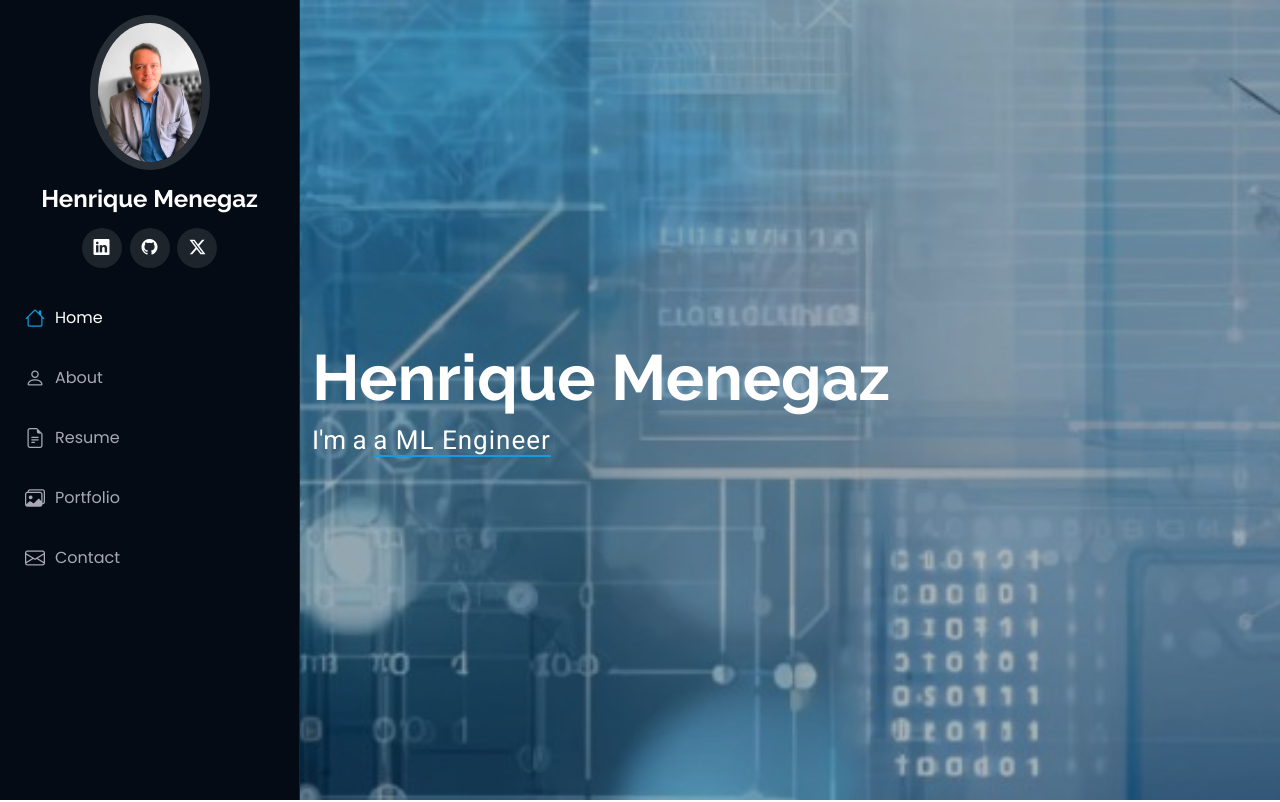
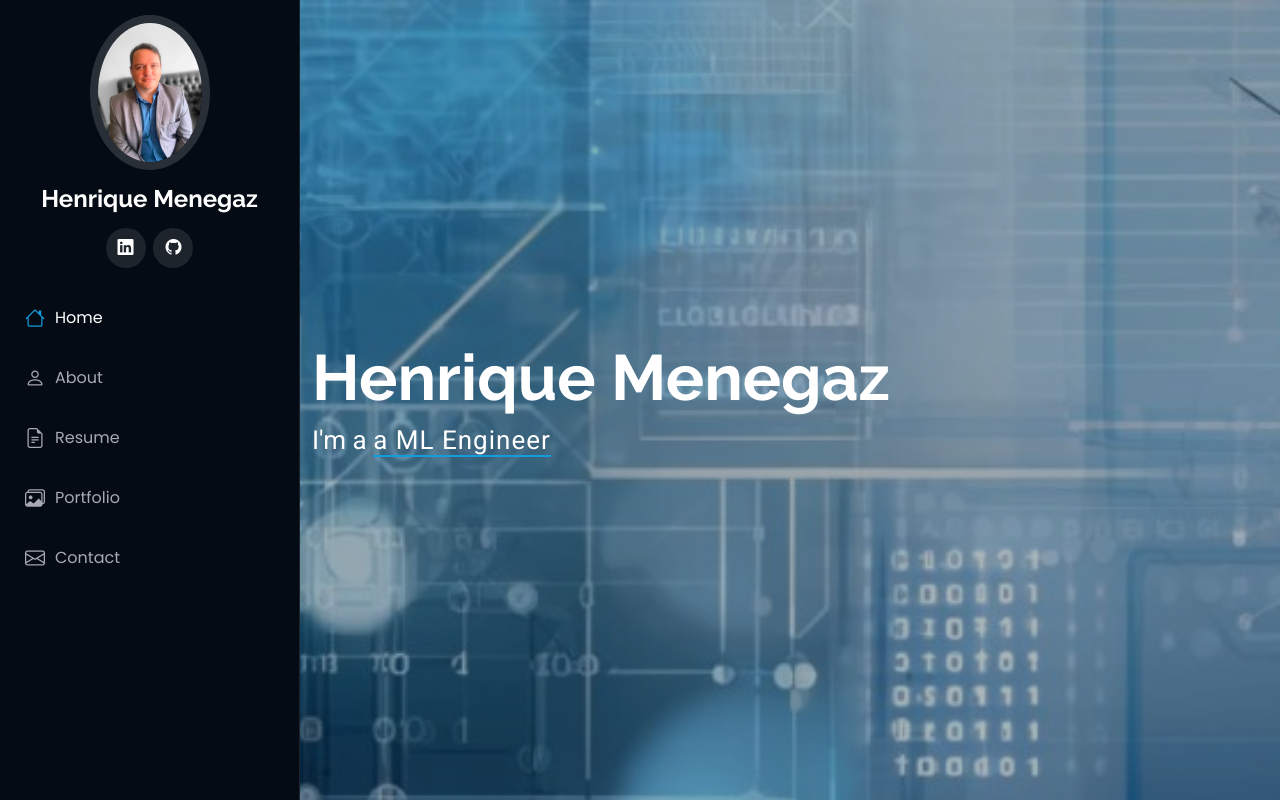
Before and after one commit to henriquemenegaz/portifolio, a plain HTML site: page index.html in a window 1280 px wide. Shown: the top 802 px of the page. Drawn offline with Linux system fonts and the light colour scheme.

Commit message:
retire link e logo para o twitter

```diff
--- a/index.html
+++ b/index.html
@@ -54,7 +54,6 @@
     <div class="social-links text-center">
       <a href="https://www.linkedin.com/in/henrique-menegaz-b5b27985/" class="linkedin"><i class="bi bi-linkedin"></i></a>
       <a href="https://github.com/henriquemenegaz?tab=repositories" class="facebook"><i class="bi bi-github"></i></a>
-      <a href="https://twitter.com/hmtmenegaz" class="twitter"><i class="bi bi-twitter-x"></i></a>
     </div>
 
     <nav id="navmenu" class="navmenu">
```
